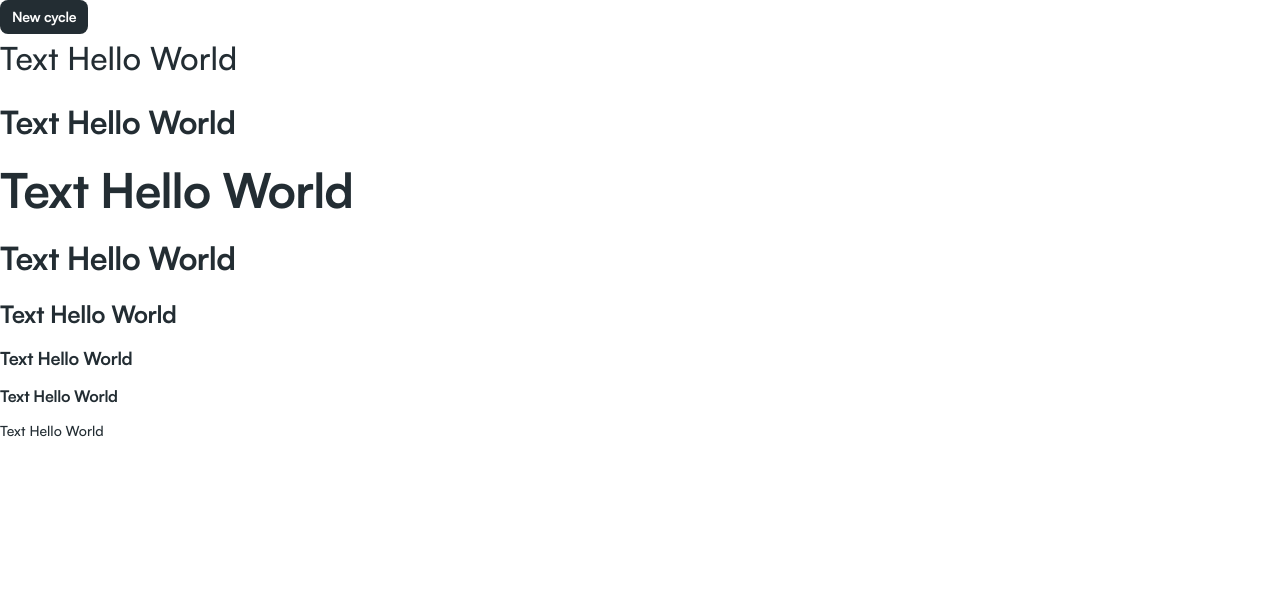
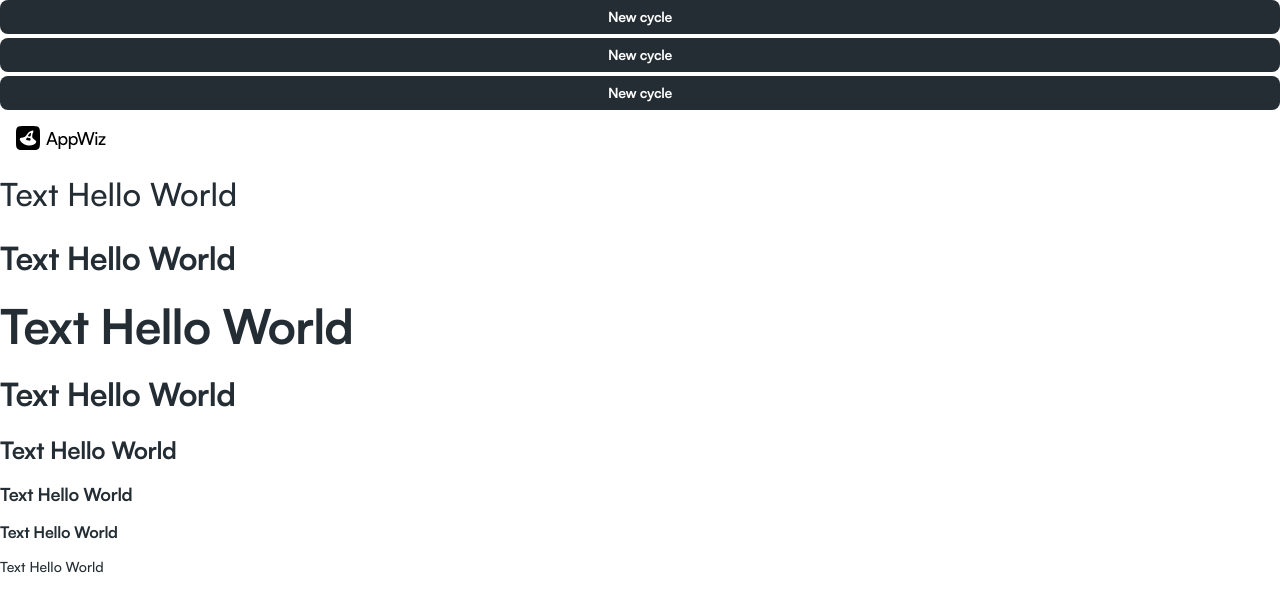
Before and after one commit to bztravis/appwiz-web, a Next.js app: page / in a window 1280 px wide. Shown: the top 612 px of the page. Built offline with nearby package versions, Linux system fonts and the light colour scheme.

Commit message:
Add Logo and HatPadding

```diff
--- a/src/app/page.tsx
+++ b/src/app/page.tsx
@@ -4,12 +4,22 @@ import { HatButton } from '@/hat/HatButton'
 import SpeedLine from './SpeedLine.svg'
 import { HatText } from '@/hat/HatText'
 import { HatFlex } from '@/hat/HatFlex'
+import { Logo } from '@/components/Logo'
+import { HatPadding } from '@/hat/HatPadding'
 
 export default function Home() {
   console.log(SpeedLine)
   return (
     <div>
-      <HatButton onClick={() => console.log('clicked')}>New cycle</HatButton>
+      <HatFlex.Col align="stretch" gap="xs">
+        <HatButton onClick={() => console.log('clicked')}>New cycle</HatButton>
+        <HatButton onClick={() => console.log('clicked')}>New cycle</HatButton>
+        <HatButton onClick={() => console.log('clicked')}>New cycle</HatButton>
+      </HatFlex.Col>
+
+      <HatPadding>
+        <Logo />
+      </HatPadding>
 
       <HatFlex.Col gap="md">
         <HatText size="xxl">Text Hello World</HatText>
--- /dev/null
+++ b/src/components/Logo/index.tsx
@@ -0,0 +1,11 @@
+import type { HatTextColor } from '@/hat/HatText'
+import LogoBlack from '@/assets/icons/LogoBlack.svg'
+
+type LogoProps = {
+  size?: 'md'
+  color?: HatTextColor
+}
+
+export function Logo({ size, color }: LogoProps) {
+  return <LogoBlack />
+}
--- a/src/hat/HatFlex/HatFlex.module.scss
+++ b/src/hat/HatFlex/HatFlex.module.scss
@@ -40,6 +40,10 @@
 
 .align-center {
   align-items: center;
+}
+
+.align-stretch {
+  align-items: stretch;
 }
 
 .gap-none {
--- a/src/hat/HatFlex/index.tsx
+++ b/src/hat/HatFlex/index.tsx
@@ -1,11 +1,22 @@
 import styleBuilder from '@/utils/styleBuilder'
 import styles from './HatFlex.module.scss'
+import { HatPadding } from '../HatPadding'
+
+export type SpaceSize =
+  | 'none'
+  | 'xs'
+  | 'sm'
+  | 'md'
+  | 'lg'
+  | 'xl'
+  | 'xxl'
+  | 'xxxl'
 
 type HatFlexProps = {
   justify?: 'start' | 'end' | 'center' | 'between'
-  align?: 'start' | 'end' | 'center'
-  gap?: 'none' | 'xs' | 'sm' | 'md' | 'lg' | 'xl' | 'xxl' | 'xxxl'
-  padding?: 'none' | 'xs' | 'sm' | 'md' | 'lg' | 'xl' | 'xxl' | 'xxxl'
+  align?: 'start' | 'end' | 'center' | 'stretch'
+  gap?: SpaceSize
+  padding?: SpaceSize
   children?: React.ReactNode
 }
 
@@ -22,6 +33,7 @@ export const HatFlex = {
     padding = DEFAULT_PADDING,
     children,
   }: HatFlexProps) => (
+    <HatPadding size={padding}>
       <div
         className={styleBuilder([
           styles.base,
@@ -34,7 +46,9 @@ export const HatFlex = {
       >
         {children}
       </div>
+    </HatPadding>
   ),
+
   Col: ({
     justify = DEFAULT_JUSTIFY,
     align = DEFAULT_ALIGN,
@@ -42,6 +56,7 @@ export const HatFlex = {
     padding = DEFAULT_PADDING,
     children,
   }: HatFlexProps) => (
+    <HatPadding size={padding}>
       <div
         className={styleBuilder([
           styles.base,
@@ -54,5 +69,6 @@ export const HatFlex = {
       >
         {children}
       </div>
+    </HatPadding>
   ),
 }
--- /dev/null
+++ b/src/hat/HatPadding/HatPadding.module.scss
@@ -0,0 +1,33 @@
+@use '../../styles/sizes.module';
+
+.none {
+  padding: 0;
+}
+
+.xs {
+  padding: sizes.$space-xs;
+}
+
+.sm {
+  padding: sizes.$space-sm;
+}
+
+.md {
+  padding: sizes.$space-md;
+}
+
+.lg {
+  padding: sizes.$space-lg;
+}
+
+.xl {
+  padding: sizes.$space-xl;
+}
+
+.xxl {
+  padding: sizes.$space-xxl;
+}
+
+.xxxl {
+  padding: sizes.$space-xxxl;
+}
--- /dev/null
+++ b/src/hat/HatPadding/index.tsx
@@ -0,0 +1,12 @@
+import styleBuilder from '@/utils/styleBuilder'
+import type { SpaceSize } from '../HatFlex'
+import styles from './HatPadding.module.scss'
+
+type HatPaddingProps = {
+  size?: SpaceSize
+  children?: React.ReactNode
+}
+
+export function HatPadding({ size = 'md', children }: HatPaddingProps) {
+  return <div className={styleBuilder([styles[size]])}>{children}</div>
+}
--- a/src/hat/HatText/index.tsx
+++ b/src/hat/HatText/index.tsx
@@ -3,7 +3,7 @@
 import styleBuilder from '@/utils/styleBuilder'
 import styles from './HatText.module.scss'
 
-type HatTextColor =
+export type HatTextColor =
   | 'primary'
   | 'hushed'
   | 'faint'
```
Also changed, not shown: src/assets/icons/LogoBlack.svg (added). Lines whose indentation alone changed are shown as unchanged.
